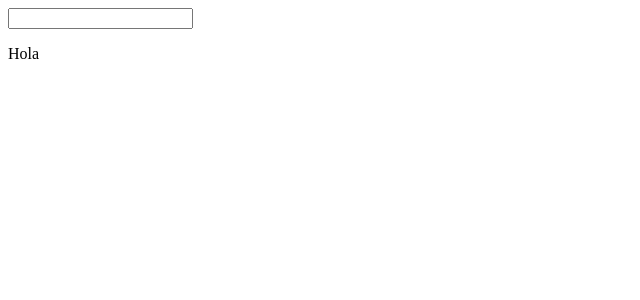
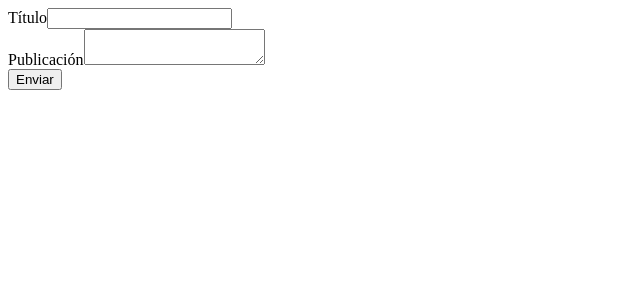
Before and after one commit to SamuelEstradaO/react-codigoFacilito, a React (Create React App) app: page / in a window 1280 px wide. Shown: the top 300 px of the page, without its empty margins (0-640 px from the left). Built offline with nearby package versions, Linux system fonts and the light colour scheme.

Commit message:
class sendForms

```diff
--- a/src/index.js
+++ b/src/index.js
@@ -1,15 +1,15 @@
 import React, { useEffect, useState } from 'react';
 import { render } from 'react-dom';
 
-const Saludo = ({ nombre, idioma = 'en' }) => {
-  const [name, setName] = useState('');
-  return (
-    <div>
-      <input type="text" onChange={(ev) => setName(ev.target.value)} />
-      <p>Hola {name}</p>
-    </div>
-  );
-};
+// const Saludo = ({ nombre, idioma = 'en' }) => {
+//   const [name, setName] = useState('');
+//   return (
+//     <div>
+//       <input type="text" onChange={(ev) => setName(ev.target.value)} />
+//       <p>Hola {name}</p>
+//     </div>
+//   );
+// };
 
 // const Button = () => {
 //   const [counter, setCounter] = useState(0);
@@ -36,11 +36,57 @@ const Saludo = ({ nombre, idioma = 'en' }) => {
 //   idioma: 'en'
 // }
 
+const Form = () => {
+  let [title, setTitle] = useState('');
+  let [body, setBody] = useState('');
+  const sendForm = (ev) => {
+    ev.preventDefault();
+    fetch('https://jsonplaceholder.typicode.com/posts', {
+      method: 'POST',
+      body: JSON.stringify({
+        title: title,
+        body: body,
+        userId: 1,
+      }),
+      headers: {
+        'Content-type': 'application/json; charset=UTF-8',
+      },
+    })
+      .then((response) => response.json())
+      .then((json) => {
+        setTitle('');
+        setBody('');
+        console.log(json);
+      });
+  };
+  return (
+    <form onSubmit={(ev) => sendForm(ev)}>
+      <div>
+        <label htmlFor="title">Título</label>
+        <input
+          type="text"
+          id="title"
+          value={title}
+          onChange={(ev) => setTitle(ev.target.value)}
+        />
+      </div>
+      <div>
+        <label htmlFor="body">Publicación</label>
+        <textarea
+          id="body"
+          value={body}
+          onChange={(ev) => setBody(ev.target.value)}
+        ></textarea>
+      </div>
+      <input type="submit" value="Enviar" />
+    </form>
+  );
+};
+
 const App = () => {
-  const [showButton, setShowButton] = useState(true);
   return (
     <div>
-      <Saludo />
+      <Form />
     </div>
   );
 };
```
